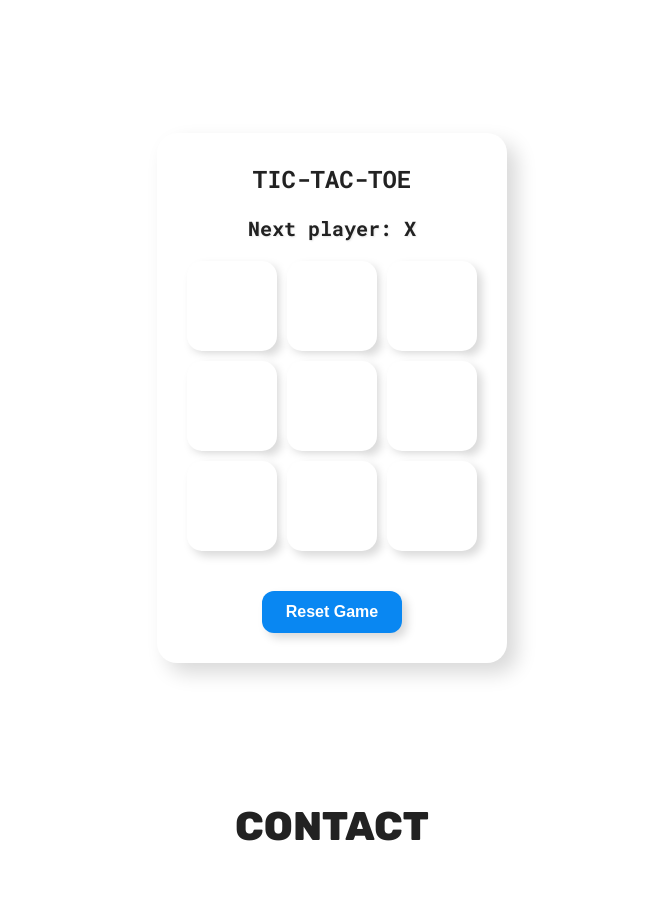
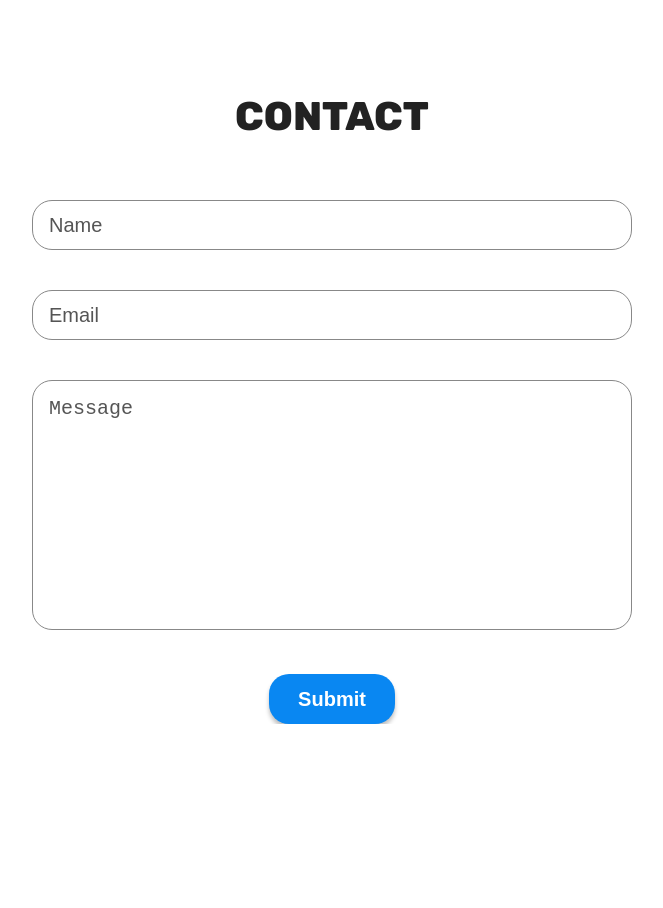
Before and after one commit to Hirbod03/PersonalWebsite, a React (Vite) app: page / in a window 1280 px wide. Shown: the part 2820-3728 px from the top of the page, without its empty margins (308-971 px from the left). After the commit the page ends 3604 px from the top, so only its background shows below. Built offline with nearby package versions, Linux system fonts and the light colour scheme.

Commit message:
comment out TicTacToe component in App.jsx

```diff
--- a/src/App.jsx
+++ b/src/App.jsx
@@ -5,7 +5,7 @@ import Skills from './sections/Skills/Skills'
 import Contact from './sections/Contact/Contact'
 import BackToTopButton from './sections/BackToTop/BackToTopButton'
 import Experience from './sections/Experience/Experience'
-import TicTacToe from './sections/Tic-Tac-Toe/TicTacToe'
+// import TicTacToe from './sections/Tic-Tac-Toe/TicTacToe'
 
 function App() {
    return (
@@ -14,7 +14,7 @@ function App() {
          <Experience />
          <Skills />
          <Projects />
-         <TicTacToe />
+         {/* <TicTacToe /> */}
          <Contact />
          <BackToTopButton />
       </>
```
